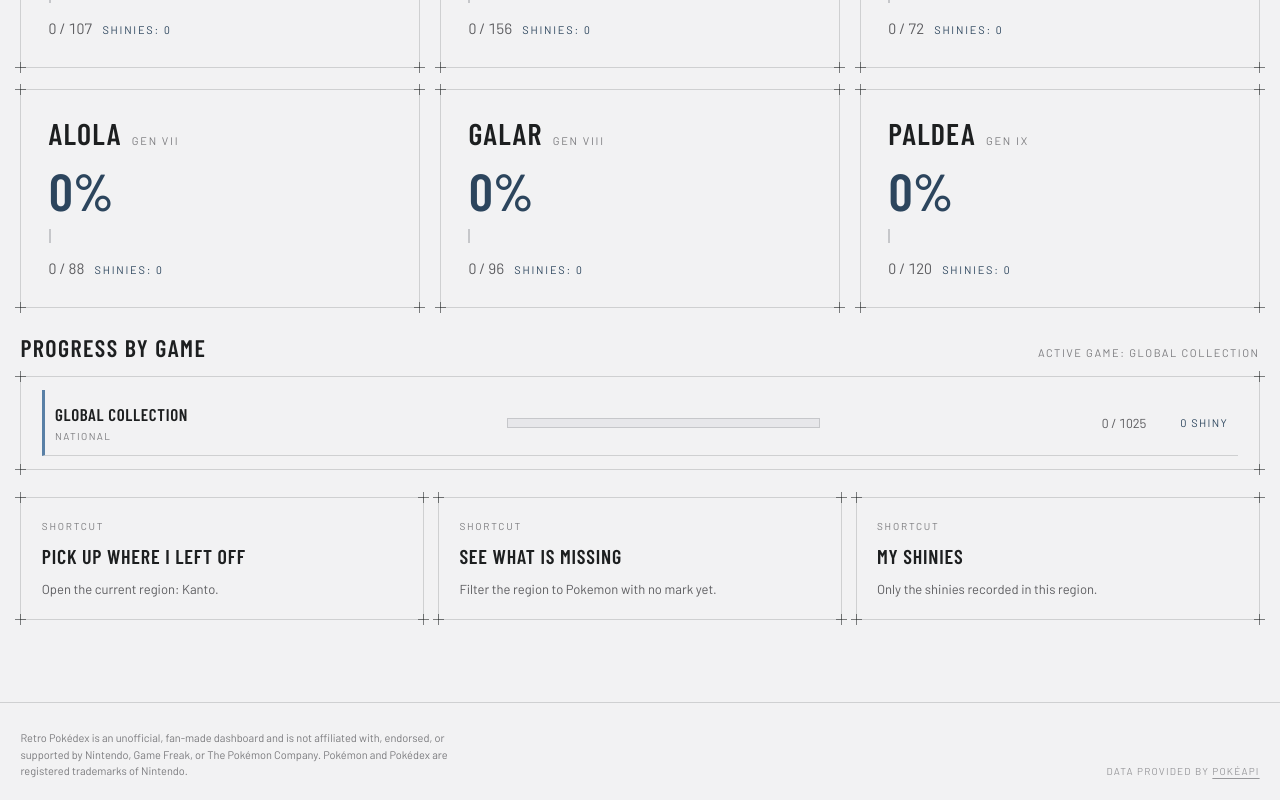
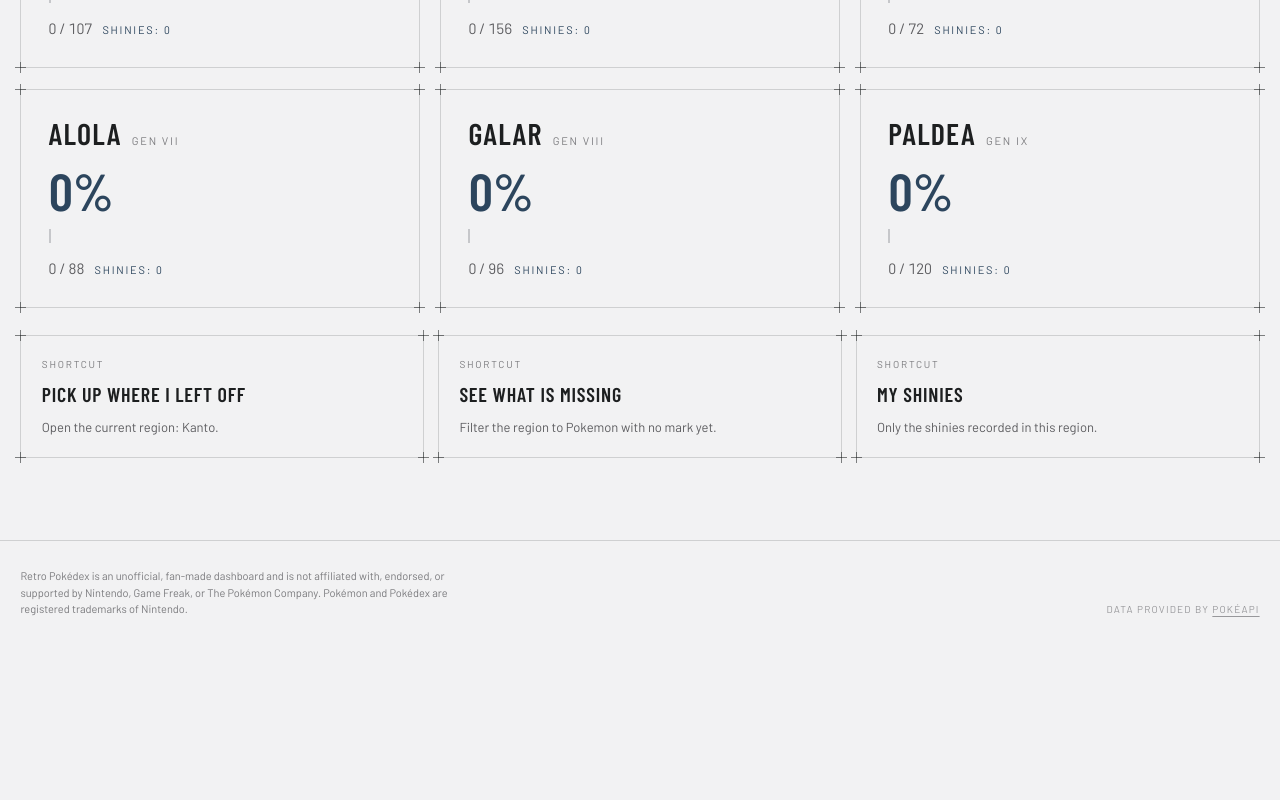
Before and after one commit to HAHC21/retro-pokedex, a React (Vite) app in the folder frontend/: page /home in a window 1280 px wide. Shown: the part 1198-1998 px from the top of the page. After the commit the page ends 1836 px from the top, so only its background shows below. Built offline with nearby package versions, Linux system fonts and the light colour scheme; no server answers; what pokemon-resources would draw is missing.

Commit message:
v0.6.8.4

```diff
--- a/frontend/src/App.tsx
+++ b/frontend/src/App.tsx
@@ -467,17 +467,6 @@ export default function App() {
               scope: "generation",
             });
           }}
-          onOpenGame={(gameKey, genId) => {
-            const next = dexContextForGame(gameKey, clampGen(genId));
-            go({
-              view: "dex",
-              game: gameKey,
-              gen: next.gen,
-              q: "",
-              status: "all",
-              scope: next.scope,
-            });
-          }}
           onOpenDex={() => {
             const next = dexContextForGame(game, gen);
             go({
--- a/frontend/src/catalog.ts
+++ b/frontend/src/catalog.ts
@@ -410,14 +410,6 @@ export function isAvailableInGame(pokemonId: number, gameKey: string) {
   return introGenForId(pokemonId) <= game.g;
 }
 
-export function gameTotal(game: Game) {
-  if (game.g === 0) {
-    return NATIONAL_TOTAL;
-  }
-  const gen = genById(game.g);
-  return gen.to - gen.from + 1;
-}
-
 export function gamesByGeneration(indices: Array<{ version: { name: string } }>) {
   return groupVersionNames(indices.map((item) => item.version.name));
 }
--- a/frontend/src/index.css
+++ b/frontend/src/index.css
@@ -534,7 +534,6 @@
 }
 
 .pk-name,
-.pk-row-title,
 .pk-shortcut-title,
 .pk-evo-cell span:nth-child(2) {
   font-family: var(--font-heading);
@@ -553,84 +552,6 @@
   letter-spacing: 0.14em;
   text-transform: uppercase;
   color: var(--color-accent-700);
-}
-
-.pk-stack {
-  padding: var(--space-6);
-  display: flex;
-  flex-direction: column;
-  gap: var(--space-4);
-}
-
-.pk-game-list {
-  padding: var(--space-4) var(--space-6);
-}
-
-.pk-gen-row,
-.pk-game-row {
-  display: grid;
-  gap: var(--space-4);
-  align-items: center;
-  background: transparent;
-  width: 100%;
-  text-align: left;
-  font: inherit;
-  color: inherit;
-  cursor: pointer;
-}
-
-.pk-gen-row {
-  grid-template-columns: minmax(120px, 190px) 1fr auto;
-  border: 0;
-  border-bottom: 1px solid var(--color-divider);
-  padding: var(--space-3) 0;
-}
-
-.pk-game-row {
-  grid-template-columns: minmax(140px, 1.4fr) minmax(110px, 1fr) 1fr auto;
-  border: 0;
-  border-left: 3px solid transparent;
-  border-bottom: 1px solid var(--color-divider);
-  padding: var(--space-3);
-}
-
-.pk-game-row.is-active {
-  border-left-color: var(--color-accent);
-}
-
-.pk-row-copy {
-  display: flex;
-  flex-direction: column;
-  gap: 2px;
-}
-
-.pk-row-title {
-  font-size: 17px;
-  letter-spacing: 0.04em;
-}
-
-.pk-row-sub {
-  font-size: 10px;
-  letter-spacing: 0.14em;
-  text-transform: uppercase;
-  color: var(--color-neutral-600);
-}
-
-.pk-row-count {
-  font-variant-numeric: tabular-nums;
-  font-size: 13px;
-  color: var(--color-neutral-700);
-  min-width: 92px;
-  text-align: right;
-}
-
-.pk-row-shiny {
-  font-size: 11px;
-  letter-spacing: 0.12em;
-  text-transform: uppercase;
-  color: var(--color-accent-800);
-  min-width: 68px;
-  text-align: right;
 }
 
 .pk-bar {
--- a/frontend/src/views/DashboardView.tsx
+++ b/frontend/src/views/DashboardView.tsx
@@ -1,7 +1,7 @@
 import { Blueprint } from "../components/Blueprint";
 import { PkBulkImport } from "../components/PkBulkImport";
 import { ProgressBar } from "../components/ProgressBar";
-import { GAMES, GENS, gameTotal, genById } from "../catalog";
+import { GENS, genById } from "../catalog";
 import { dexNum, kindStyle, spriteUrl, whenText } from "../format";
 import { gameLabel, unionSets } from "../progress";
 import type { DexIndex, Progress } from "../types";
@@ -34,7 +34,6 @@ type DashboardViewProps = {
   onImported: () => void;
   onOpen: (id: number) => void;
   onOpenGen: (genId: number) => void;
-  onOpenGame: (gameKey: string, genId: number) => void;
   onOpenDex: () => void;
   onOpenMissing: () => void;
   onOpenShinies: () => void;
@@ -49,7 +48,6 @@ export function DashboardView({
   onImported,
   onOpen,
   onOpenGen,
-  onOpenGame,
   onOpenDex,
   onOpenMissing,
   onOpenShinies,
@@ -84,14 +82,6 @@ export function DashboardView({
   });
   events.sort((a, b) => b.at - a.at);
   const recent = events.slice(0, 6);
-
-  const gameRows = GAMES.map((entry) => {
-    const p = prog[entry.k] || {};
-    const c = Object.keys(p).filter((id) => p[id].caught || p[id].shiny).length;
-    const s = Object.keys(p).filter((id) => p[id].shiny).length;
-    const n = gameTotal(entry);
-    return { ...entry, caught: c, shiny: s, total: n, pct: Math.round((c / n) * 100), active: entry.k === game };
-  }).filter((row) => row.active || row.caught > 0);
 
   return (
     <div className="pk-page pk-dash">
@@ -207,33 +197,6 @@ export function DashboardView({
         </div>
       </section>
 
-      <section className="pk-section">
-        <div className="pk-section-head">
-          <h2>Progress by game</h2>
-          <span>Active game: {gameLabel(game)}</span>
-        </div>
-        <Blueprint className="pk-game-list">
-          {gameRows.map((row) => (
-            <button
-              key={row.k}
-              type="button"
-              className={row.active ? "pk-nav pk-game-row is-active" : "pk-nav pk-game-row"}
-              onClick={() => onOpenGame(row.k, row.g === 0 ? gen : row.g)}
-            >
-              <span className="pk-row-copy">
-                <span className="pk-row-title">{row.l}</span>
-                <span className="pk-row-sub">{row.g === 0 ? "National" : `${genById(row.g).region} · Gen ${genById(row.g).roman}`}</span>
-              </span>
-              <ProgressBar pct={row.pct} />
-              <span className="pk-row-count">
-                {row.caught} / {row.total}
-              </span>
-              <span className="pk-row-shiny">{row.shiny} shiny</span>
-            </button>
-          ))}
-        </Blueprint>
-      </section>
-
       <div className="pk-shortcut-grid">
         {[
           { title: "Pick up where I left off", body: `Open the current region: ${currentGen.region}.`, go: onOpenDex },
```
